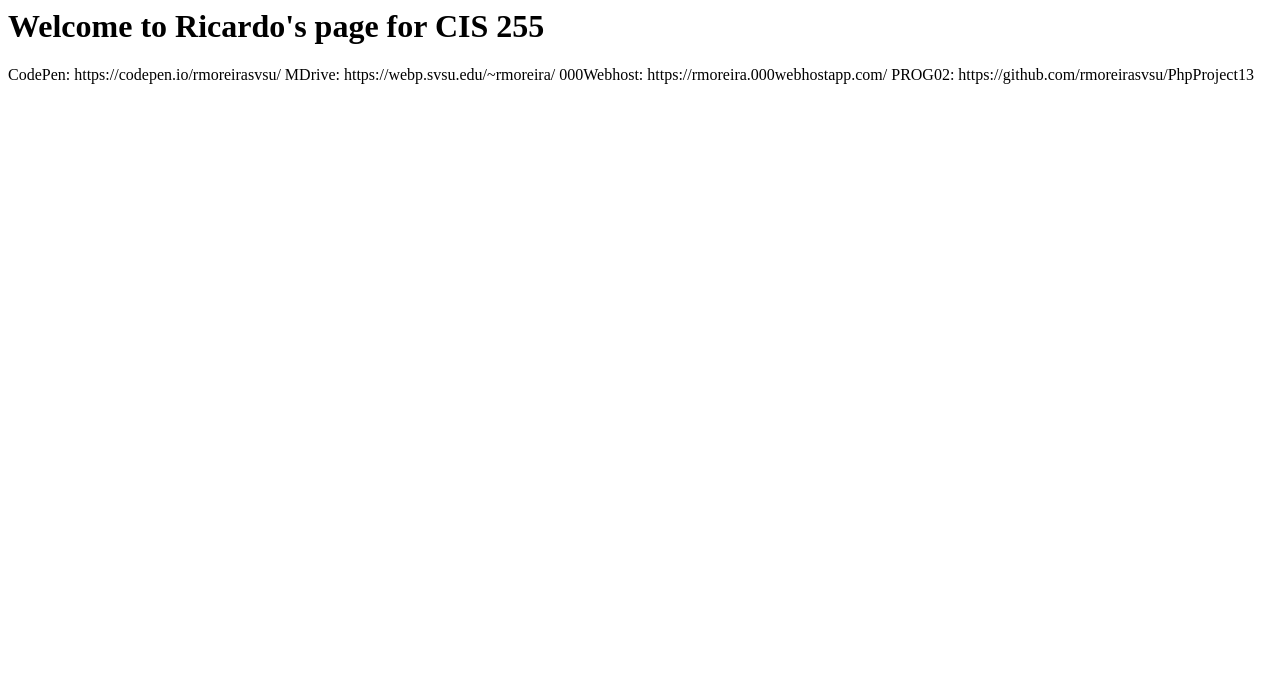
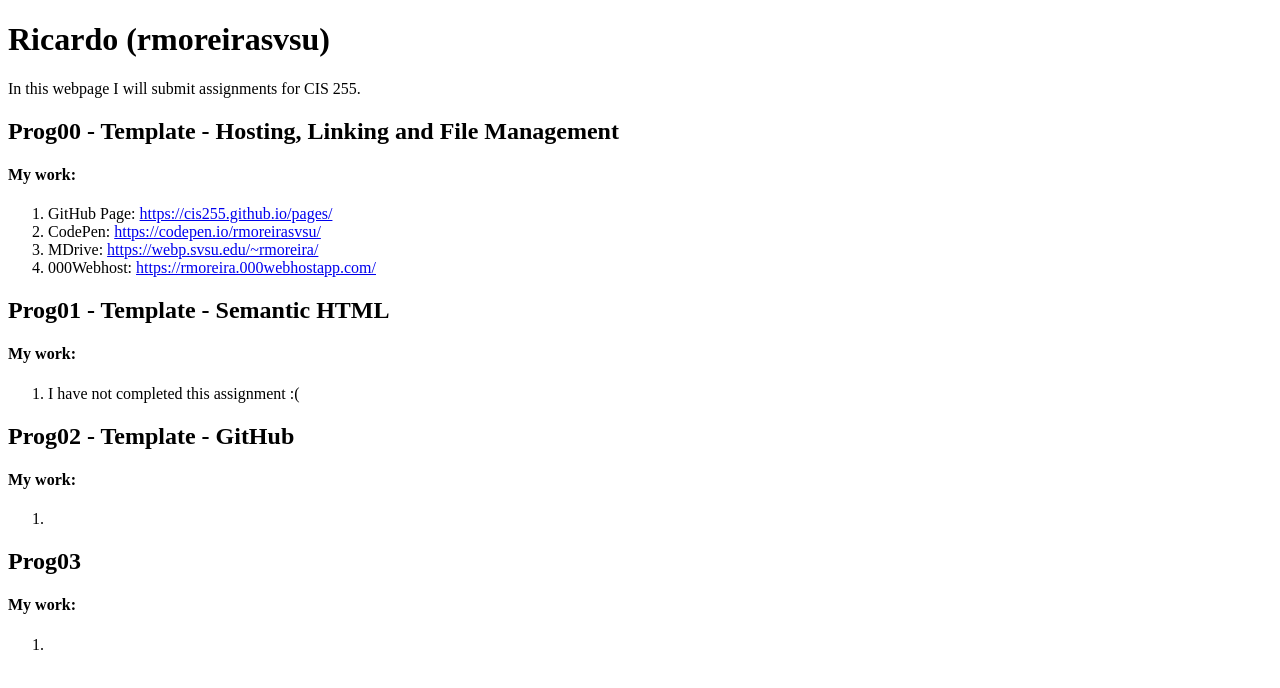
Before and after one commit to rmoreirasvsu/pages, a plain HTML site: page index.html in a window 1280 px wide. Drawn offline with Linux system fonts and the light colour scheme.

Commit message:
Update index.html

```diff
--- a/index.html
+++ b/index.html
@@ -1,5 +1,73 @@
-<h1> Welcome to Ricardo's page for CIS 255 </h1>
-CodePen: https://codepen.io/rmoreirasvsu/
-MDrive: https://webp.svsu.edu/~rmoreira/
-000Webhost: https://rmoreira.000webhostapp.com/
-PROG02: https://github.com/rmoreirasvsu/PhpProject13
+<!DOCTYPE html>
+<html>
+
+	<head>
+		<title>Ricardo's CIS 255 page</title>
+	</head>
+
+	<body>
+		<header>
+
+			<h1>Ricardo (rmoreirasvsu)</h1>
+
+			<p>In this webpage I will submit assignments for CIS 255.</p>
+		</header>
+
+		<article>
+			<header>
+			<h2>Prog00 - Template - Hosting, Linking and File Management</h2>
+			</header>
+
+			<section>
+				<h4>My work:</h4>
+				<ol>
+					<li>GitHub Page:  <a href='https://cis255.github.io/pages/'>https://cis255.github.io/pages/</a> </li>
+					<li>CodePen: <a href='https://codepen.io/rmoreirasvsu/'>https://codepen.io/rmoreirasvsu/</a></li>
+					<li>MDrive: <a href='https://webp.svsu.edu/~rmoreira/'>https://webp.svsu.edu/~rmoreira/<a></li>
+					<li>000Webhost: <a href='https://rmoreira.000webhostapp.com/'>https://rmoreira.000webhostapp.com/</a></li>
+				</ol>
+			<section>
+		</article>
+
+		<article>
+			<header>
+			<h2>Prog01 - Template - Semantic HTML</h2>
+			</header>
+
+			<section>
+				<h4>My work:</h4>
+				<ol>
+					<li>I have not completed this assignment :(</li>
+				</ol>
+			<section>
+		</article>
+
+		<article>
+			<header>
+			<h2>Prog02 - Template - GitHub</h2>
+			</header>
+
+			<section>
+				<h4>My work:</h4>
+				<ol>
+					<li></li>
+				</ol>
+			<section>
+		</article>
+
+		<article>
+			<header>
+			<h2>Prog03</h2>
+			</header>
+
+			<section>
+				<h4>My work:</h4>
+				<ol>
+					<li></li>
+				</ol>
+			<section>
+		</article>
+
+	</body>
+
+</html>
```
